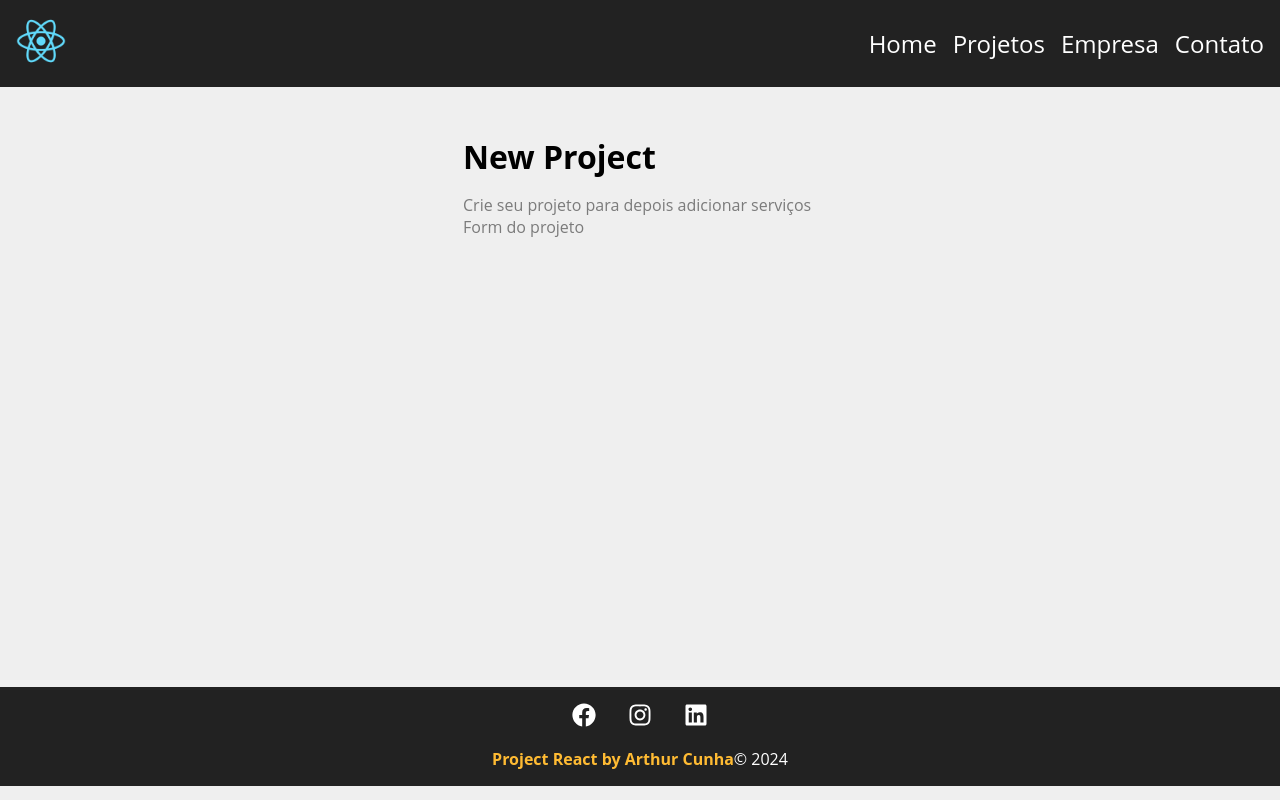
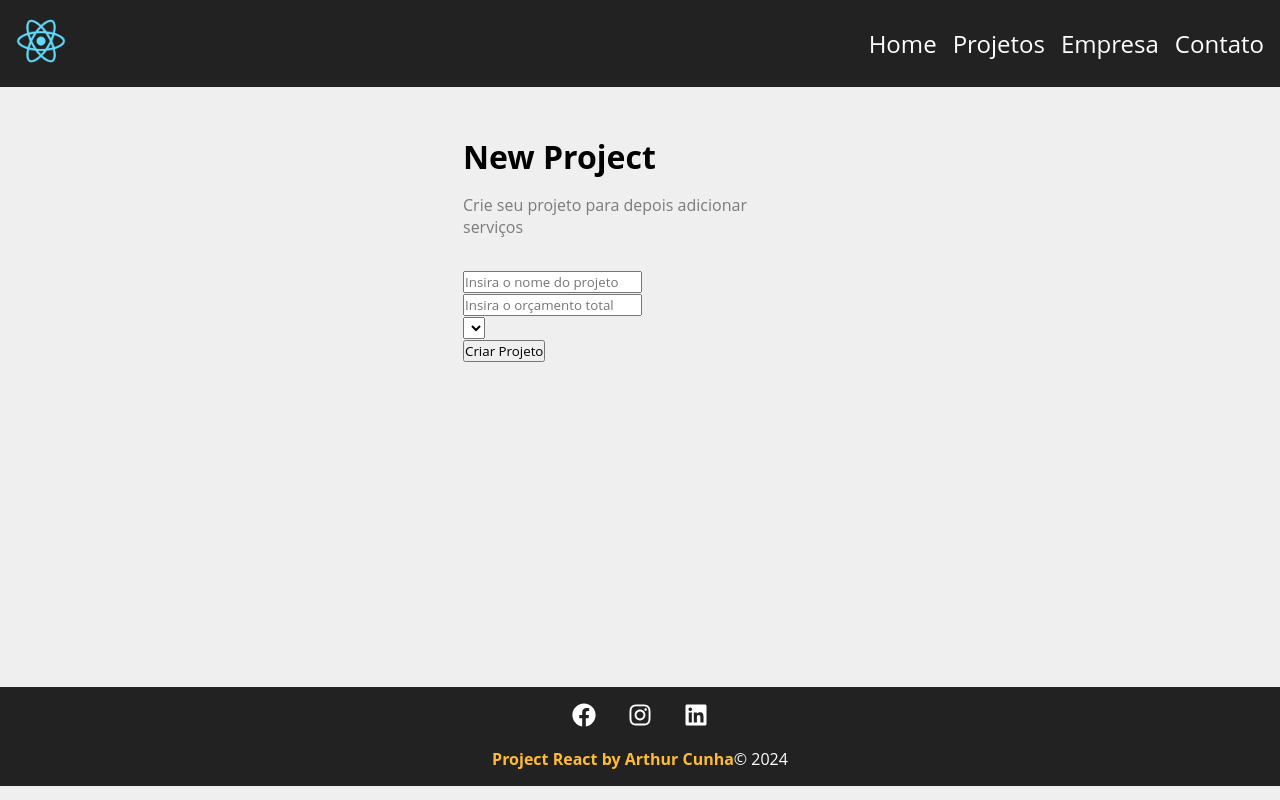
Before and after one commit to ArthurCunha-Dev/costs, a React (Create React App) app: page /newproject in a window 1280 px wide. Built offline with nearby package versions, Linux system fonts and the light colour scheme.

Commit message:
add o input e finalizado o ProjectForm

```diff
--- a/src/components/pages/NewProject.js
+++ b/src/components/pages/NewProject.js
@@ -6,7 +6,8 @@
     return (
         <div className={styles.newproject_container}>
             <h1>New Project</h1>
-            <p>Crie seu projeto para depois adicionar serviços</p>
+            <p>Crie seu projeto para depois adicionar<p/></p>
+            <p>serviços</p>
             <ProjectForm />
         </div>
     );
--- a/src/components/project/ProjectForm.js
+++ b/src/components/project/ProjectForm.js
@@ -1,5 +1,26 @@
+import styles from './ProjectForm.module.css'
+
 function ProjectForm() {
-    return<p>Form do projeto</p>
+    return (
+        <form className={styles.form}>
+            <div>
+              <input type="text" placeholder="Insira o nome do projeto" />
+            </div>
+            <div>
+              <input type="number" placeholder="Insira o orçamento total" />
+            </div>
+           <div>
+              <select name="Category_id">
+                <options disabled>
+                  Selecione a categoria
+                </options>
+            </select>
+           </div>
+           <div>
+            <input type="submit" value="Criar Projeto" />
+           </div>
+        </form>
+    )
 }
 
 export default ProjectForm
--- /dev/null
+++ b/src/components/project/ProjectForm.module.css
@@ -0,0 +1,4 @@
+.form {
+    width: 100%;
+    margin: 2em 0;
+}
```
Also changed, not shown: src/components/layout/form/input.js (added, +17 -0 lines), src/components/layout/form/input.module.css (added, +20 -0 lines).
